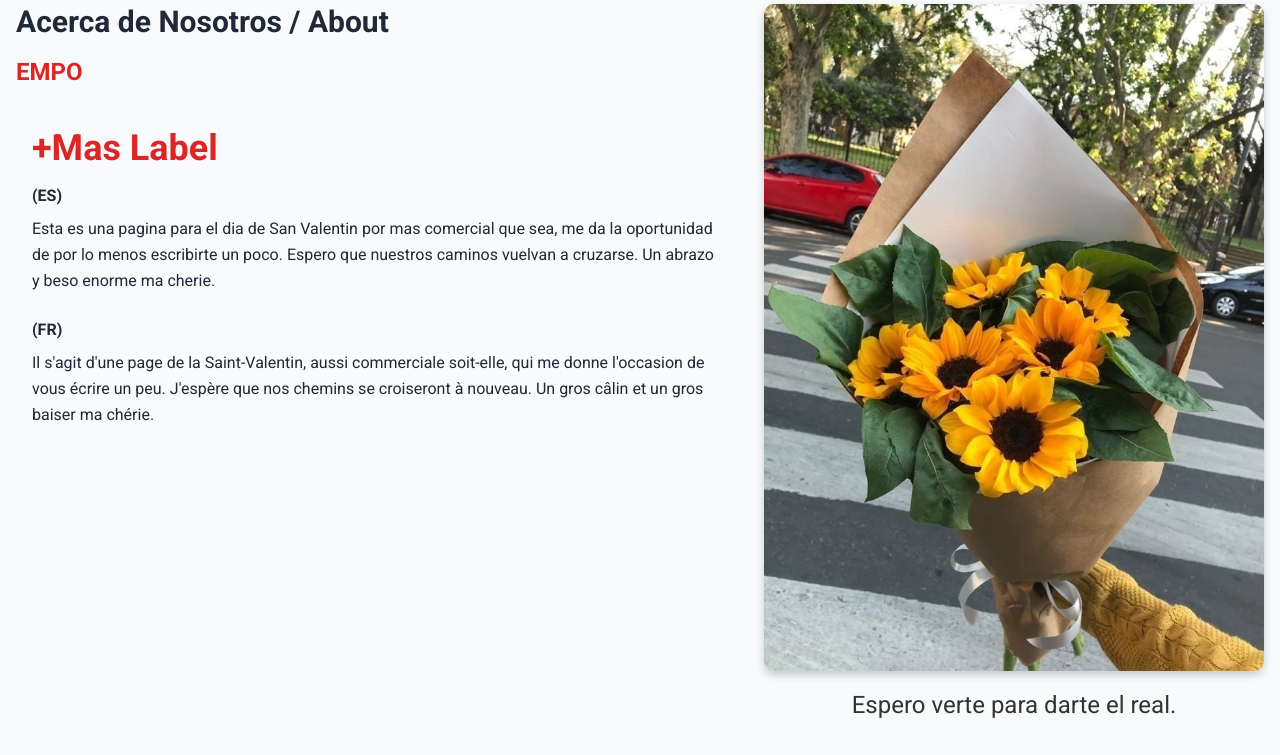
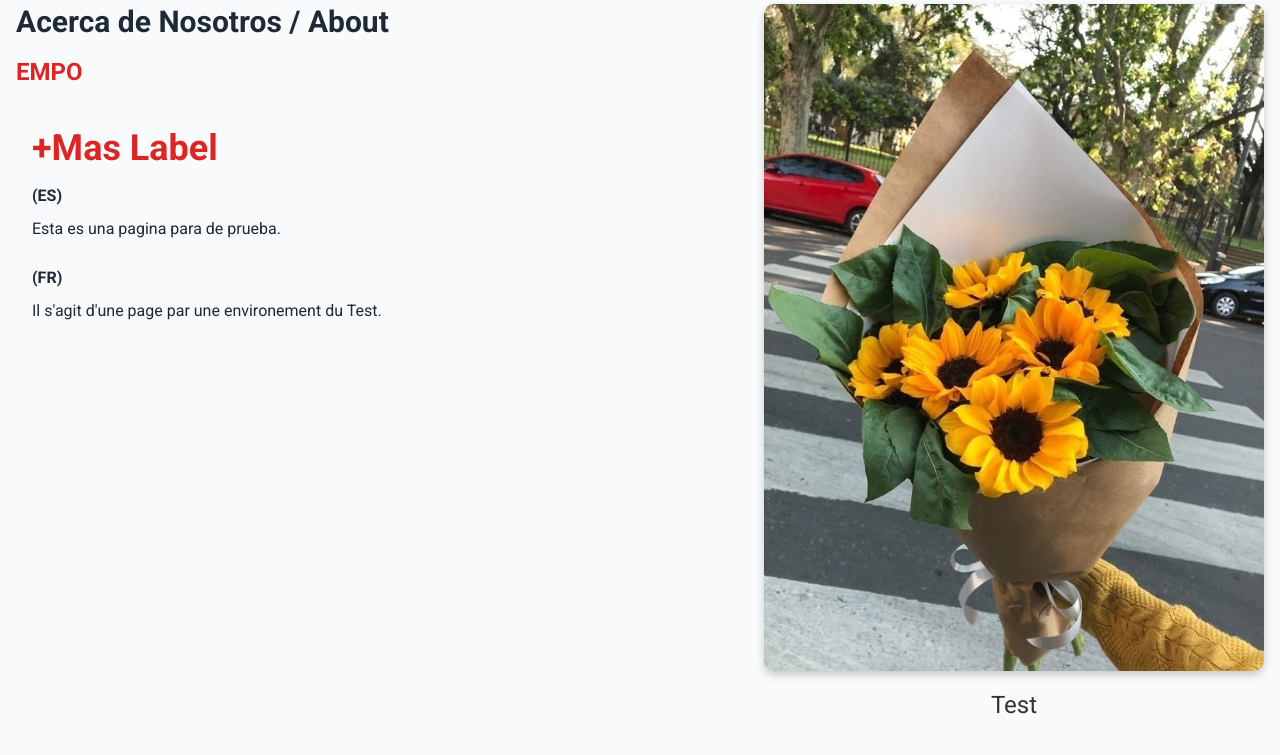
Before and after one commit to IngIvanTelco/Ecom, a Django app: page /contact/ in a window 1280 px wide. Shown: the part 152-907 px from the top of the page. Run offline with Django 5.2, Linux system fonts and the light colour scheme; some libraries are stand-ins or nearby versions.

Commit message:
Update contact page content for testing purposes

```diff
--- a/core/templates/core/contact.html
+++ b/core/templates/core/contact.html
@@ -63,13 +63,13 @@
                 <!-- Spanish Section -->
                 <p class="mt-4 font-semibold">(ES)</p>
                 <p class="mt-2 leading-relaxed">
-                    Esta es una pagina para el dia de San Valentin por mas comercial que sea, me da la oportunidad de por lo menos escribirte un poco. Espero que nuestros caminos vuelvan a cruzarse. Un abrazo y beso enorme ma cherie.
+                    Esta es una pagina para de prueba.
                 </p>
 
                 <!-- English Section -->
                 <p class="mt-6 font-semibold">(FR)</p>
                 <p class="mt-2 leading-relaxed">
-                    Il s'agit d'une page de la Saint-Valentin, aussi commerciale soit-elle, qui me donne l'occasion de vous écrire un peu. J'espère que nos chemins se croiseront à nouveau. Un gros câlin et un gros baiser ma chérie.
+                    Il s'agit d'une page par une environement du Test.
                 </p>
             </div>
         </div>
@@ -77,7 +77,7 @@
 
             <div class="ramo-container">
                 <img src="{% static 'assets/images/flores.jpg' %}" alt="Ramo de Girasoles" class="ramo-image">
-                <h1 class="ramo-title">Espero verte para darte el real.</h1>
+                <h1 class="ramo-title">Test</h1>
             </div>
 
             <script>
```
